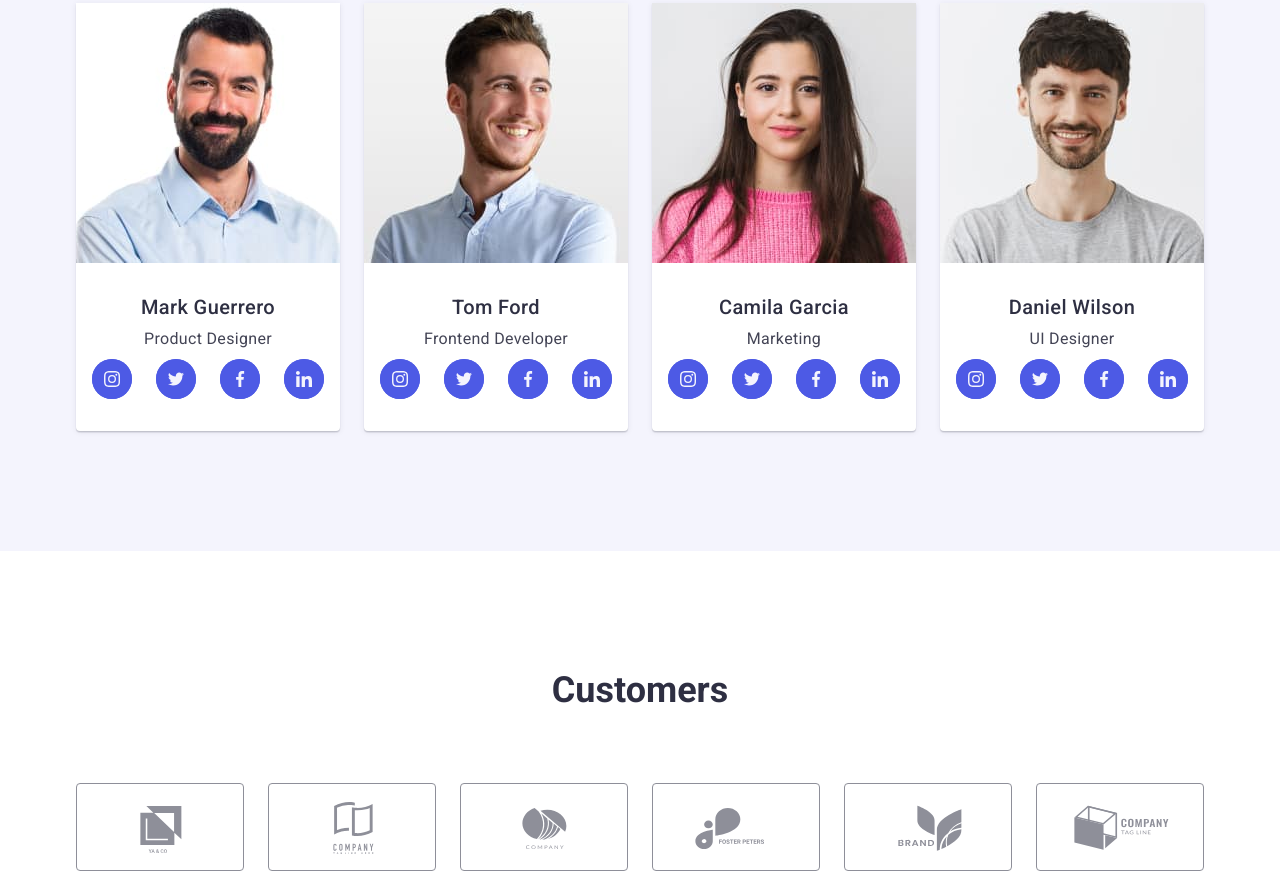
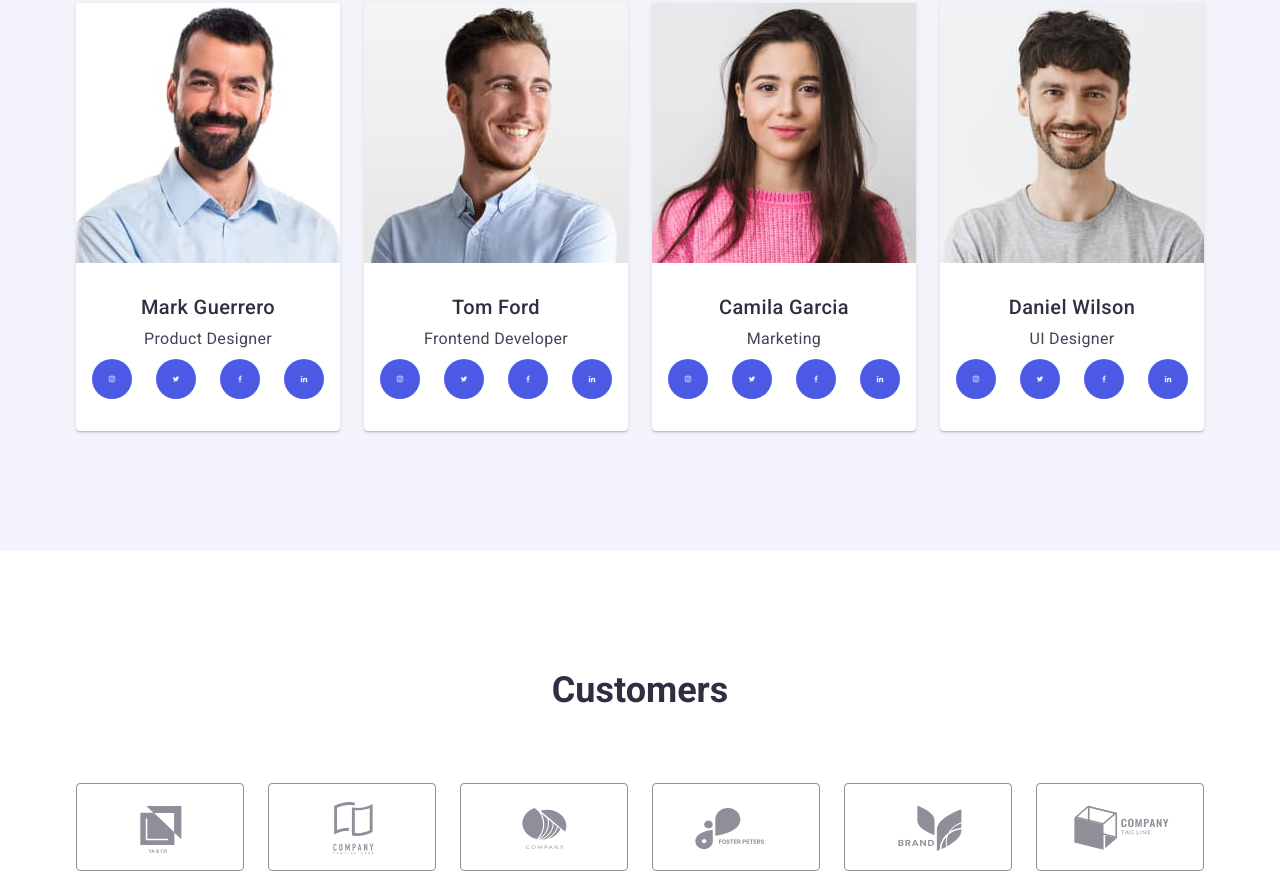
Before and after one commit to KrzLuk13/goit-markup-hw-04, a plain HTML site: page index.html in a window 1280 px wide. Shown: the part 1922-2797 px from the top of the page. Drawn offline with nearby package versions, Linux system fonts and the light colour scheme.

Commit message:
index v2

```diff
--- a/css/styles.css
+++ b/css/styles.css
@@ -103,7 +103,8 @@ body {
 }
 
 .header-backround {
-  background: var(--color-white);
+  box-shadow: 0px 2px 1px rgba(46, 47, 66, 0.08),
+    0px 1px 1px rgba(46, 47, 66, 0.16), 0px 1px 6px rgba(46, 47, 66, 0.08);
   border-bottom: 1px solid var(--color-cornflower);
 }
 
@@ -527,7 +528,7 @@ img {
   font-size: 16px;
   line-height: 1.5;
   letter-spacing: 0.02em;
-  color: var(--white);
+  color: var(--color-white);
   margin-bottom: 16px;
 }
 .socials-list {
--- a/index.html
+++ b/index.html
@@ -165,28 +165,28 @@
                 <ul class="logos-people">
                   <li class="logos-people-icons">
                     <a class="logos-people-link" href="">
-                      <svg class="svgs" width="40" height="40">
+                      <svg class="svgs" width="16" height="16">
                         <use href="./images/icons.svg#icon-instagram"></use>
                       </svg>
                     </a>
                   </li>
                   <li class="logos-people-icons">
                     <a class="logos-people-link" href="">
-                      <svg class="svgs" width="40" height="40">
+                      <svg class="svgs" width="16" height="16">
                         <use href="./images/icons.svg#icon-twitter"></use>
                       </svg>
                     </a>
                   </li>
                   <li class="logos-people-icons">
                     <a class="logos-people-link" href="">
-                      <svg class="svgs" width="40" height="40">
+                      <svg class="svgs" width="16" height="16">
                         <use href="./images/icons.svg#icon-facebook"></use>
                       </svg>
                     </a>
                   </li>
                   <li class="logos-people-icons">
                     <a class="logos-people-link" href="">
-                      <svg class="svgs" width="40" height="40">
+                      <svg class="svgs" width="16" height="16">
                         <use href="./images/icons.svg#icon-linkedin"></use>
                       </svg>
                     </a>
@@ -207,28 +207,28 @@
                 <ul class="logos-people">
                   <li class="logos-people-icons">
                     <a class="logos-people-link" href="">
-                      <svg class="svgs" width="40" height="40">
+                      <svg class="svgs" width="16" height="16">
                         <use href="./images/icons.svg#icon-instagram"></use>
                       </svg>
                     </a>
                   </li>
                   <li class="logos-people-icons">
                     <a class="logos-people-link" href="">
-                      <svg class="svgs" width="40" height="40">
+                      <svg class="svgs" width="16" height="16">
                         <use href="./images/icons.svg#icon-twitter"></use>
                       </svg>
                     </a>
                   </li>
                   <li class="logos-people-icons">
                     <a class="logos-people-link" href="">
-                      <svg class="svgs" width="40" height="40">
+                      <svg class="svgs" width="16" height="16">
                         <use href="./images/icons.svg#icon-facebook"></use>
                       </svg>
                     </a>
                   </li>
                   <li class="logos-people-icons">
                     <a class="logos-people-link" href="">
-                      <svg class="svgs" width="40" height="40">
+                      <svg class="svgs" width="16" height="16">
                         <use href="./images/icons.svg#icon-linkedin"></use>
                       </svg>
                     </a>
@@ -249,28 +249,28 @@
                 <ul class="logos-people">
                   <li class="logos-people-icons">
                     <a class="logos-people-link" href="">
-                      <svg class="svgs" width="40" height="40">
+                      <svg class="svgs" width="16" height="16">
                         <use href="./images/icons.svg#icon-instagram"></use>
                       </svg>
                     </a>
                   </li>
                   <li class="logos-people-icons">
                     <a class="logos-people-link" href="">
-                      <svg class="svgs" width="40" height="40">
+                      <svg class="svgs" width="16" height="16">
                         <use href="./images/icons.svg#icon-twitter"></use>
                       </svg>
                     </a>
                   </li>
                   <li class="logos-people-icons">
                     <a class="logos-people-link" href="">
-                      <svg class="svgs" width="40" height="40">
+                      <svg class="svgs" width="16" height="16">
                         <use href="./images/icons.svg#icon-facebook"></use>
                       </svg>
                     </a>
                   </li>
                   <li class="logos-people-icons">
                     <a class="logos-people-link" href="">
-                      <svg class="svgs" width="40" height="40">
+                      <svg class="svgs" width="16" height="16">
                         <use href="./images/icons.svg#icon-linkedin"></use>
                       </svg>
                     </a>
@@ -292,28 +292,28 @@
                 <ul class="logos-people">
                   <li class="logos-people-icons">
                     <a class="logos-people-link" href="">
-                      <svg class="svgs" width="40" height="40">
+                      <svg class="svgs" width="16" height="16">
                         <use href="./images/icons.svg#icon-instagram"></use>
                       </svg>
                     </a>
                   </li>
                   <li class="logos-people-icons">
                     <a class="logos-people-link" href="">
-                      <svg class="svgs" width="40" height="40">
+                      <svg class="svgs" width="16" height="16">
                         <use href="./images/icons.svg#icon-twitter"></use>
                       </svg>
                     </a>
                   </li>
                   <li class="logos-people-icons">
                     <a class="logos-people-link" href="">
-                      <svg class="svgs" width="40" height="40">
+                      <svg class="svgs" width="16" height="16">
                         <use href="./images/icons.svg#icon-facebook"></use>
                       </svg>
                     </a>
                   </li>
                   <li class="logos-people-icons">
                     <a class="logos-people-link" href="">
-                      <svg class="svgs" width="40" height="40">
+                      <svg class="svgs" width="16" height="16">
                         <use href="./images/icons.svg#icon-linkedin"></use>
                       </svg>
                     </a>
```
